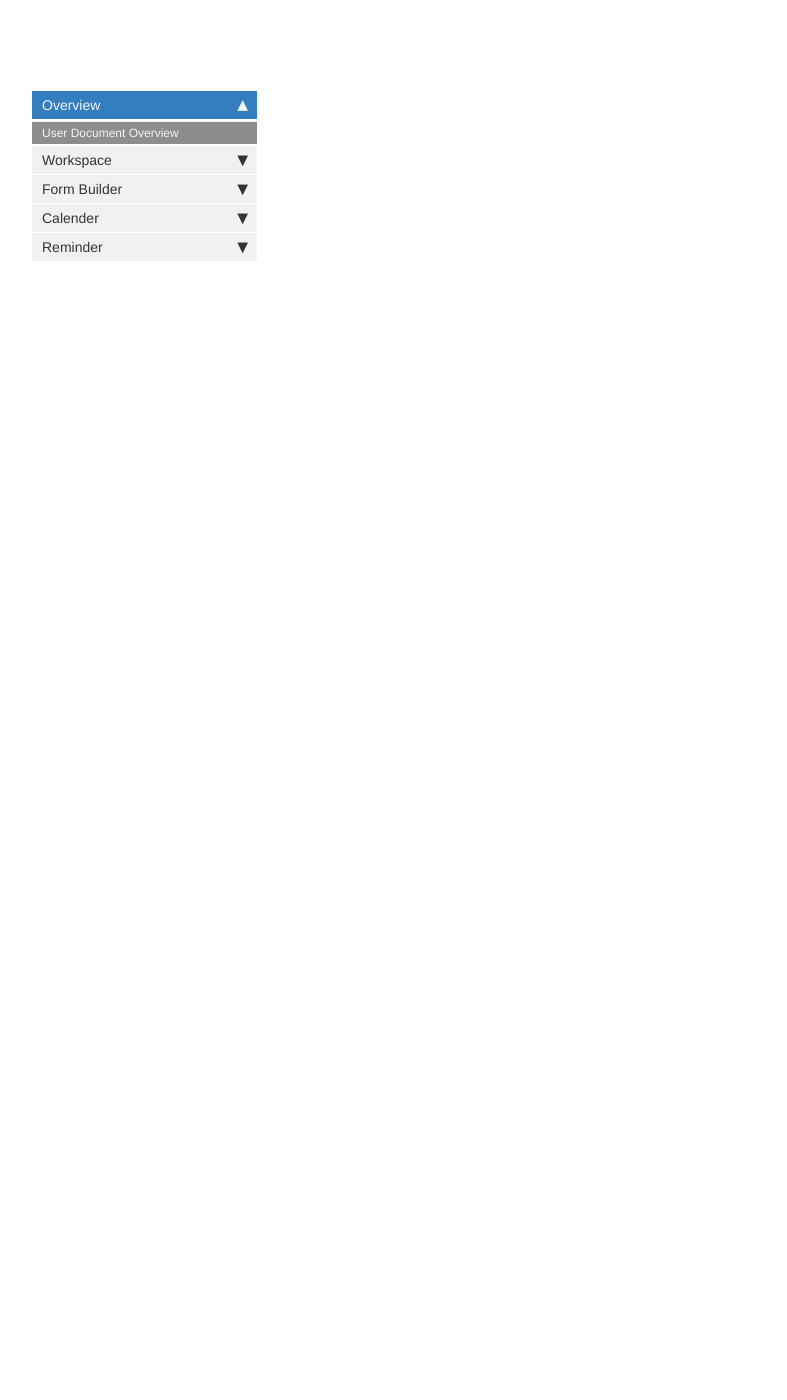
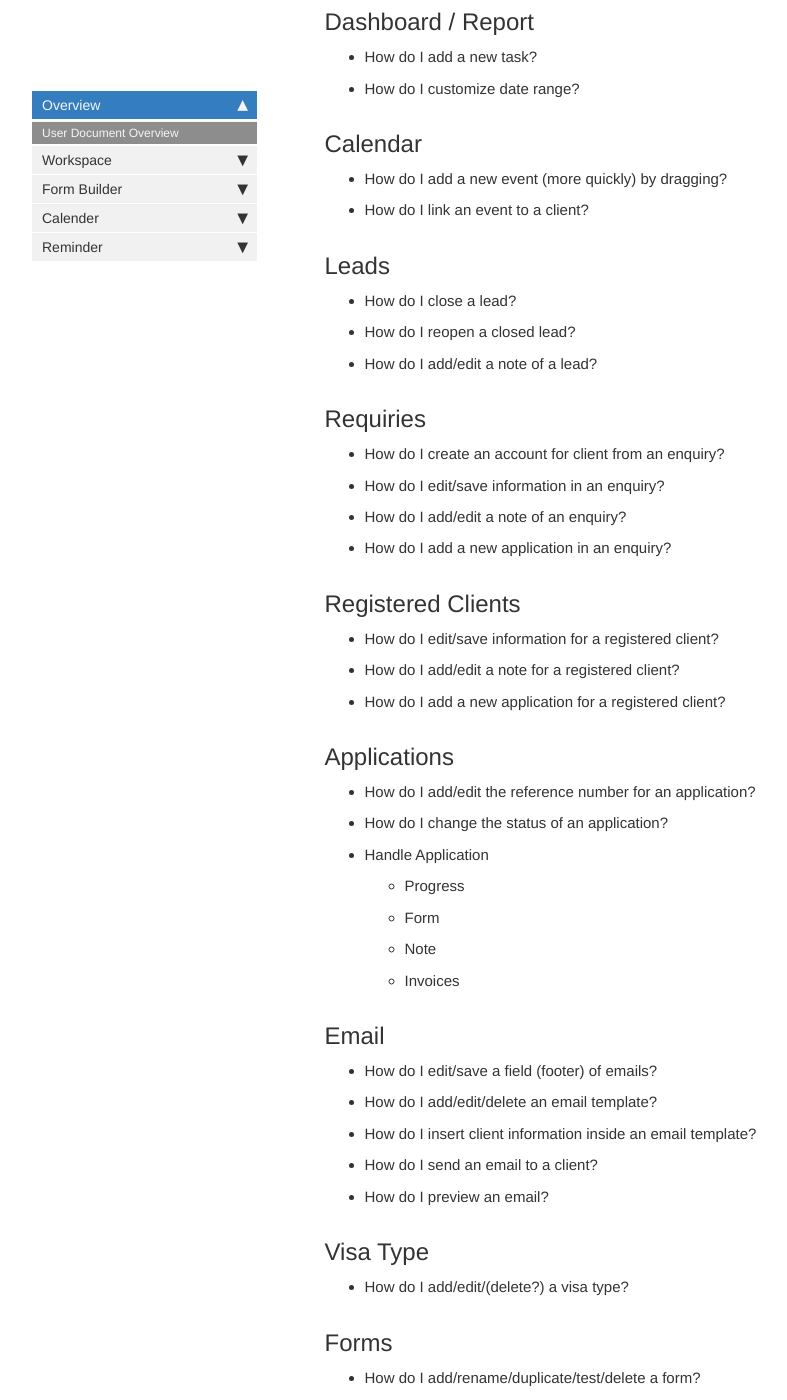
Before and after one commit to ndkhaivn/orbiscrm, a Jekyll site: the page built from index.md, in a window 1280 px wide and 1400 px high, scrolled down 752 px. Shown: the whole window, without its empty margins (38-825 px from the left). Built offline with Jekyll 4.4.1, drawn with Linux system fonts in a browser that asks for light colours; comment, search, counter and statistics services are not loaded; some of the changed text lies outside the part shown.

Commit message:
Rewrite the content in Overview Index Page

```diff
--- a/index.md
+++ b/index.md
@@ -6,5 +6,71 @@
 
 ---
 
-## Overview
+# How can we help you?
 This document is the user guide for the Orbis Advisor’s online CRM. It provides instructions intended to assist the user in using the system, and also guidance for any sort of queries or issues the user may run into. It is recommended that you read this user guide carefully before use.
+
+Type keywords to find answers
+
+You can also browse the features below to find what you are looking for
+
+# Frequently Asked Questions
+
+## Dashboard / Report
+* How do I add a new task?
+* How do I customize date range?
+
+## Calendar
+* How do I add a new event (more quickly) by dragging?
+* How do I link an event to a client?
+
+## Leads
+* How do I close a lead?
+* How do I reopen a closed lead?
+* How do I add/edit a note of a lead?
+
+## Requiries
+* How do I create an account for client from an enquiry?
+* How do I edit/save information in an enquiry?
+* How do I add/edit a note of an enquiry?
+* How do I add a new application in an enquiry?
+
+## Registered Clients
+* How do I edit/save information for a registered client?
+* How do I add/edit a note for a registered client?
+* How do I add a new application for a registered client?
+
+## Applications
+* How do I add/edit the reference number for an application?
+* How do I change the status of an application?
+* Handle Application
+  - Progress
+  - Form
+  - Note
+  - Invoices
+
+## Email
+* How do I edit/save a field (footer) of emails?
+* How do I add/edit/delete an email template?
+* How do I insert client information inside an email template?
+* How do I send an email to a client?
+* How do I preview an email?
+
+## Visa Type
+* How do I add/edit/(delete?) a visa type?
+
+## Forms
+* How do I add/rename/duplicate/test/delete a form?
+* How do I add/duplicate/remove a component in a form?
+* How do I make a component become compulsory (required)/ unique?
+* How do I configure a question to only display/hide based on a user’s response to a previous question?
+* How do I change title/theme(colour) of a page(panel) in a form?
+* How do I add multiple components(columns) in a same row?
+* How do I add/edit a select(drop box) component?
+* How do I add/edit an email component?
+* How do I add/edit a【date picker】component?
+* How do I make the day before month in component?
+
+
+## Staff Management
+* How do I add a new staff?
+* How do I deactivate/reactivate a staff?
```
Also changed, not shown: pages/Orbis/dashboard.md (+1 -1 lines).
